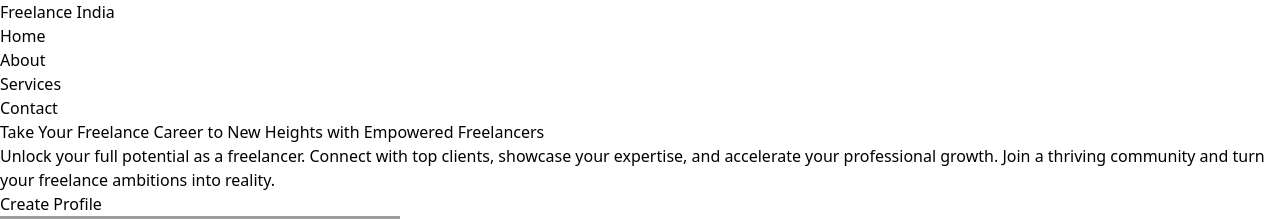
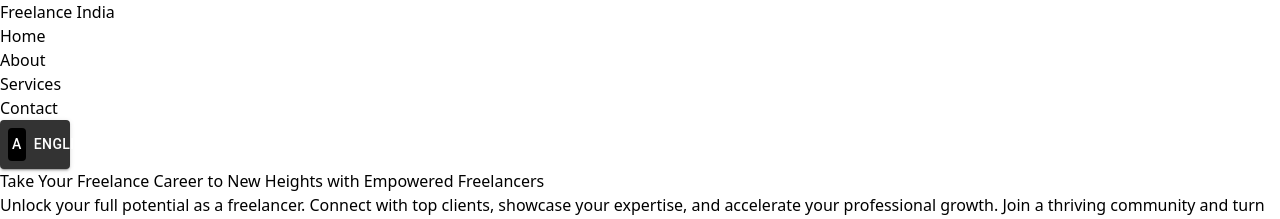
Before and after one commit to ishanwaghela2007/Upwork-clone, a React (Vite) app in the folder frontend/: page / in a window 1280 px wide. Shown: the top 219 px of the page. Built offline with nearby package versions, Linux system fonts and the light colour scheme; grey boxes are pictures that could not be loaded.

Commit message:
updated code

```diff
--- a/frontend/package.json
+++ b/frontend/package.json
@@ -1,7 +1,7 @@
 {
   "name": "frontend",
   "private": true,
-  "version": "0.0.1",
+  "version": "0.0.4",
   "type": "module",
   "scripts": {
     "dev": "vite",
--- a/frontend/src/App.jsx
+++ b/frontend/src/App.jsx
@@ -15,6 +15,9 @@ const App = () => {
           <Route path='Auth' element={<Auth />} />
           <Route path='home' element={<Home />} />
         </Route>
+        <Route path='/admin' element={<Landing/>} >
+
+        </Route>
       </Routes>
     </Router>
   );
--- a/frontend/src/User/Components/languagechanger.jsx
+++ b/frontend/src/User/Components/languagechanger.jsx
@@ -1,97 +1,104 @@
 import React, { useState, useEffect } from 'react';
-import {
-  Select,
-  MenuItem,
-  FormControl,
-  InputLabel,
-  ThemeProvider,
-  createTheme,
-  CssBaseline
-} from '@mui/material';
+import { Button, Select, MenuItem, FormControl, InputLabel } from '@mui/material';
+import { Box } from '@mui/system';
 
 const languages = [
-  { value: 'en', label: 'English' },
-  { value: 'es', label: 'Español' },
-  { value: 'fr', label: 'Français' },
-  { value: 'de', label: 'Deutsch' },
-  { value: 'it', label: 'Italiano' },
-  { value: 'ja', label: '日本語' },
-  { value: 'ko', label: '한국어' },
-  { value: 'zh-CN', label: '中文 (简体)' },
+  { value: 'en', label: 'English', symbol: 'A' },
+  { value: 'hi', label: 'हिन्दी', symbol: 'अ' },  // Hindi with Devanagari script symbol
 ];
-const LanguageChanger = () => {
-  const [language, setLanguage] = useState('en');
+
+export default function WebTranslator() {
+  const [currentLanguage, setCurrentLanguage] = useState('en');
 
   useEffect(() => {
     // Load Google Translate script
     const script = document.createElement('script');
-    script.src = 'https://translate.google.com/translate_a/element.js?cb=googleTranslateElementInit';
+    script.src = '//translate.google.com/translate_a/element.js?cb=googleTranslateElementInit';
     script.async = true;
     document.body.appendChild(script);
 
     // Initialize Google Translate
     window.googleTranslateElementInit = () => {
-      new window.google.translate.TranslateElement(
-        {
-          pageLanguage: 'en',
-          includedLanguages: languages.map(lang => lang.value).join(','),
-          layout: window.google.translate.TranslateElement.InlineLayout.SIMPLE,
-          autoDisplay: false,
-        },
-        'google_translate_element'
-      );
+      if (window.google && window.google.translate) {
+        new window.google.translate.TranslateElement(
+          {
+            pageLanguage: 'en',
+            includedLanguages: 'en,hi,mr',
+            layout: window.google.translate.TranslateElement.InlineLayout.SIMPLE,
+            autoDisplay: false,
+          },
+          'google_translate_element'
+        );
+      }
     };
 
     return () => {
-      // Clean up the script
       document.body.removeChild(script);
-      delete window.googleTranslateElementInit;
     };
   }, []);
 
-  useEffect(() => {
-    const changeLanguage = () => {
-      const select = document.querySelector('.goog-te-combo');
-      if (select) {
-        select.value = language;
-        select.dispatchEvent(new Event('change'));
+  const changeLanguage = (lang) => {
+    if (lang === 'hi') {
+      const confirmSwitch = window.confirm("This will lead you to हिंदी language. Are you sure you want to switch to this language?");
+      if (!confirmSwitch) {
+        return;
       }
-    };
+    }
 
-    if (window.google && window.google.translate) {
-      changeLanguage();
+    setCurrentLanguage(lang);
+
+    const googleFrame = document.getElementsByClassName('goog-te-menu-frame')[0];
+    if (googleFrame) {
+      const googleFrameDoc = googleFrame.contentDocument || googleFrame.contentWindow?.document;
+      if (googleFrameDoc) {
+        const languageSelect = googleFrameDoc.getElementsByTagName('table')[0];
+        const languageOptions = languageSelect.getElementsByTagName('td');
+
+        for (let i = 0; i < languageOptions.length; i++) {
+          if (languageOptions[i].innerHTML.includes(lang)) {
+            languageOptions[i].click();
+            break;
+          }
+        }
+      }
     }
-  }, [language]);
-
-  const handleChange = (event) => {
-    setLanguage(event.target.value);
   };
 
   return (
-    <ThemeProvider theme={darkTheme}>
-      <CssBaseline />
-      <div style={{ display: 'flex', flexDirection: 'column', alignItems: 'center', padding: '20px' }}>
-        <FormControl variant="outlined" style={{ minWidth: 200 }}>
-          <InputLabel id="language-select-label">Language</InputLabel>
-          <Select
-            labelId="language-select-label"
-            id="language-select"
-            value={language}
-            onChange={handleChange}
-            label="Language"
+    <div className="fixed top-4 right-4 z-50 bg-white p-4 rounded-lg shadow-md">
+      <div className="flex items-center space-x-2">
+        {/* Custom button with symbol and language */}
+        <Box display="flex" alignItems="center">
+          <Button
+            variant="contained"
+            style={{
+              display: 'flex',
+              justifyContent: 'space-between',
+              width: '70px',
+              padding: '8px',
+              backgroundColor: '#333',
+              color: '#fff',
+            }}
+            onClick={() => changeLanguage('hi')}
           >
-            {languages.map((lang) => (
-              <MenuItem key={lang.value} value={lang.value}>
-                {lang.label}
-              </MenuItem>
-            ))}
-          </Select>
-        </FormControl>
-      <div id="google_translate_element" style={{ display: 'block', zIndex: 999 }}></div>
-
+            <span
+              style={{
+                backgroundColor: '#000',
+                color: '#fff',
+                padding: '4px',
+                marginRight: '8px',
+                borderRadius: '4px',
+                display: 'flex',
+                alignItems: 'center',
+              }}
+            >
+              {languages.find(lang => lang.value === currentLanguage)?.symbol}
+            </span>
+            {languages.find(lang => lang.value === currentLanguage)?.label}
+          </Button>
+        </Box>
       </div>
-    </ThemeProvider>
+      <div id="google_translate_element" className="hidden"></div>
+    </div>
   );
-};
-
-export default LanguageChanger;
+}
--- a/frontend/src/User/Components/navbar.jsx
+++ b/frontend/src/User/Components/navbar.jsx
@@ -1,6 +1,6 @@
 import React, { useState, useEffect } from 'react';
 import { Link } from 'react-router-dom';
-import LanguageChanger from './languagechanger';
+import WebTranslator from './languagechanger';
 
 const Navbar = () => {
   const [isScrolled, setIsScrolled] = useState(false);
@@ -27,7 +27,7 @@ const Navbar = () => {
         <li><Link to="/contact" className="hover:text-gray-500 transition-colors">Contact</Link></li>
       </ul>
       <div className='ml-4'>
-
+       <WebTranslator/>
       </div>
     </div>
   </nav>
--- a/frontend/src/User/Landingpage/Landing.jsx
+++ b/frontend/src/User/Landingpage/Landing.jsx
@@ -37,7 +37,7 @@ const Landing = () => {
   );
   return (
 <main className="flex-grow container mx-auto px-4 py-20">
-  <div className="flex flex-col md:flex-row items-center justify-between mt-16 space-y-8 md:space-y-0 md:space-x-8">
+  <div className="flex flex-col md:flex-row items-center justify-between mt-16 space-y-8 md:space-y-0 md:space-x-9">
     {/* Left Section: Text Content */}
     <div className="md:w-1/2">
       <h1 className="text-4xl md:text-5xl font-bold mb-4 leading-tight">
@@ -83,6 +83,7 @@ const Landing = () => {
       </section>
     <>
     {/*third main component*/}
+
     </>
   </>
 </main>
--- a/frontend/src/User/Pages/Home/Home.jsx
+++ b/frontend/src/User/Pages/Home/Home.jsx
@@ -5,7 +5,6 @@ import './home.css';
 const Home=() =>{
   return (
     <>
-
 
     <p className='pa'>
 Lorem ipsum dolor sit amet consectetur adipisicing elit. Iusto hic laudantium ut assumenda mollitia voluptatum delectus distinctio sequi eius earum voluptatibus, tempora ad cupiditate officiis ea unde. Sit, doloremque dolores.
```
